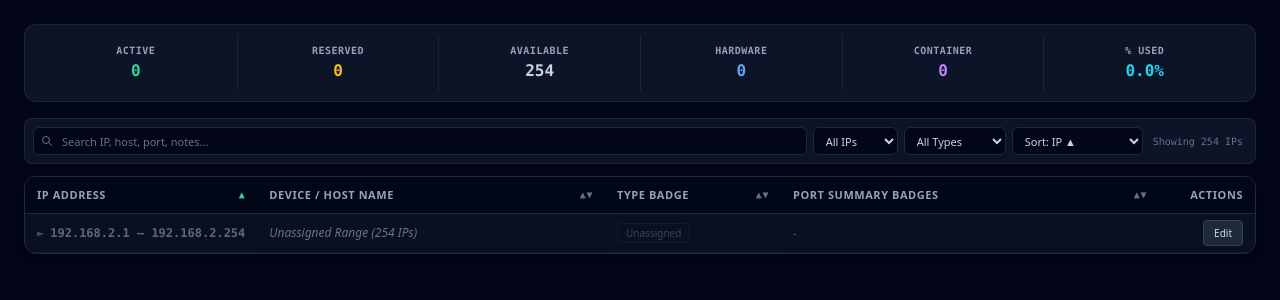
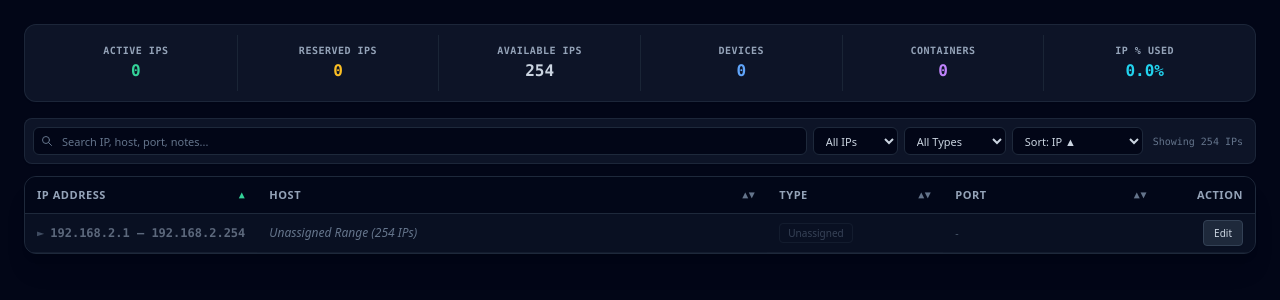
Before and after one commit to mattomeo15/homelab-ipam, a FastAPI app: page / in a window 1280 px wide. Shown: the part 61-361 px from the top of the page. Run offline with FastAPI, Linux system fonts and the light colour scheme; data comes from the database, SQL or seed files in the repository; parts of the project's set-up code (start-up, migrations or seed data) failed here and were passed over; some libraries are stand-ins or nearby versions.

Commit message:
style: update UI labels and favicon
- Update application favicon to favicon.png
- Refine dashboard labels for better consistency
- Use uppercase for consistent UI header styling

```diff
--- a/index.html
+++ b/index.html
@@ -4,8 +4,8 @@
     <meta charset="UTF-8" />
     <meta name="viewport" content="width=device-width, initial-scale=1.0" />
     <title>IP-Freely</title>
-    <link rel="icon" type="image/png" href="/logo.png" />
-    <link rel="apple-touch-icon" href="/logo.png" />
+    <link rel="icon" type="image/png" href="/favicon.png" />
+    <link rel="apple-touch-icon" href="/favicon.png" />
   </head>
   <body>
     <div id="root"></div>
--- a/templates/index.html
+++ b/templates/index.html
@@ -4,8 +4,8 @@
     <meta charset="UTF-8">
     <meta name="viewport" content="width=device-width, initial-scale=1.0">
     <title>IP-Freely</title>
-    <link rel="icon" type="image/png" href="/logo.png" />
-    <link rel="apple-touch-icon" href="/logo.png" />
+    <link rel="icon" type="image/png" href="/favicon.png" />
+    <link rel="apple-touch-icon" href="/favicon.png" />
     <script src="https://cdn.tailwindcss.com"></script>
     <script>
         tailwind.config = {
@@ -332,32 +332,32 @@
             <div class="grid grid-cols-3 sm:grid-cols-6 text-xs font-mono divide-y sm:divide-y-0 divide-slate-800/80">
                 <!-- 1. Active -->
                 <div class="p-1.5 sm:p-2 text-center">
-                    <span class="text-[10px] uppercase font-semibold text-slate-400 block tracking-wider truncate">Active</span>
+                    <span class="text-[10px] uppercase font-semibold text-slate-400 block tracking-wider truncate">ACTIVE IPS</span>
                     <span id="statActive" class="text-sm sm:text-base font-bold text-emerald-400">0</span>
                 </div>
                 <!-- 2. Reserved -->
                 <div class="p-1.5 sm:p-2 text-center border-l border-slate-800/80">
-                    <span class="text-[10px] uppercase font-semibold text-slate-400 block tracking-wider truncate">Reserved</span>
+                    <span class="text-[10px] uppercase font-semibold text-slate-400 block tracking-wider truncate">RESERVED IPS</span>
                     <span id="statReserved" class="text-sm sm:text-base font-bold text-amber-400">0</span>
                 </div>
                 <!-- 3. Available -->
                 <div class="p-1.5 sm:p-2 text-center border-l border-slate-800/80">
-                    <span class="text-[10px] uppercase font-semibold text-slate-400 block tracking-wider truncate">Available</span>
+                    <span class="text-[10px] uppercase font-semibold text-slate-400 block tracking-wider truncate">AVAILABLE IPS</span>
                     <span id="statFree" class="text-sm sm:text-base font-bold text-slate-300">0</span>
                 </div>
                 <!-- 4. Hardware -->
                 <div class="p-1.5 sm:p-2 text-center sm:border-l border-slate-800/80">
-                    <span class="text-[10px] uppercase font-semibold text-slate-400 block tracking-wider truncate">Hardware</span>
+                    <span class="text-[10px] uppercase font-semibold text-slate-400 block tracking-wider truncate">DEVICES</span>
                     <span id="statHardware" class="text-sm sm:text-base font-bold text-blue-400">0</span>
                 </div>
                 <!-- 5. Container -->
                 <div class="p-1.5 sm:p-2 text-center border-l border-slate-800/80">
-                    <span class="text-[10px] uppercase font-semibold text-slate-400 block tracking-wider truncate">Container</span>
+                    <span class="text-[10px] uppercase font-semibold text-slate-400 block tracking-wider truncate">CONTAINERS</span>
                     <span id="statContainer" class="text-sm sm:text-base font-bold text-purple-400">0</span>
                 </div>
                 <!-- 6. % Used -->
                 <div class="p-1.5 sm:p-2 text-center border-l border-slate-800/80">
-                    <span class="text-[10px] uppercase font-semibold text-slate-400 block tracking-wider truncate">% Used</span>
+                    <span class="text-[10px] uppercase font-semibold text-slate-400 block tracking-wider truncate">IP % USED</span>
                     <span id="statUtilization" class="text-sm sm:text-base font-bold text-cyan-400">0%</span>
                 </div>
             </div>
@@ -458,29 +458,29 @@
                         <tr class="bg-slate-950/90 border-b border-slate-800 text-slate-400 font-semibold uppercase tracking-wider text-[11px] select-none">
                             <th class="py-2.5 px-3 w-40 cursor-pointer hover:text-white transition-colors" onclick="toggleSortHeader('ip')">
                                 <div class="flex items-center justify-between space-x-1">
-                                    <span>IP Address</span>
+                                    <span>IP ADDRESS</span>
                                     <span id="sortIndicator-ip" class="text-[10px] text-slate-500 font-mono">▲▼</span>
                                 </div>
                             </th>
                             <th class="py-2.5 px-3 cursor-pointer hover:text-white transition-colors" onclick="toggleSortHeader('name')">
                                 <div class="flex items-center justify-between space-x-1">
-                                    <span>Device / Host Name</span>
+                                    <span>HOST</span>
                                     <span id="sortIndicator-name" class="text-[10px] text-slate-500 font-mono">▲▼</span>
                                 </div>
                             </th>
                             <th class="py-2.5 px-3 w-44 cursor-pointer hover:text-white transition-colors" onclick="toggleSortHeader('type')">
                                 <div class="flex items-center justify-between space-x-1">
-                                    <span>Type Badge</span>
+                                    <span>TYPE</span>
                                     <span id="sortIndicator-type" class="text-[10px] text-slate-500 font-mono">▲▼</span>
                                 </div>
                             </th>
                             <th class="py-2.5 px-3 cursor-pointer hover:text-white transition-colors" onclick="toggleSortHeader('ports')">
                                 <div class="flex items-center justify-between space-x-1">
-                                    <span>Port Summary Badges</span>
+                                    <span>PORT</span>
                                     <span id="sortIndicator-ports" class="text-[10px] text-slate-500 font-mono">▲▼</span>
                                 </div>
                             </th>
-                            <th class="py-2.5 px-3 w-24 text-right">Actions</th>
+                            <th class="py-2.5 px-3 w-24 text-right">ACTION</th>
                         </tr>
                     </thead>
                     <tbody id="ipTableBody" class="divide-y divide-slate-800/50">
```
Also changed, not shown: src/components/IpTable.tsx (+5 -5 lines), src/components/StatsBar.tsx (+6 -6 lines), public/favicon.png (added).
